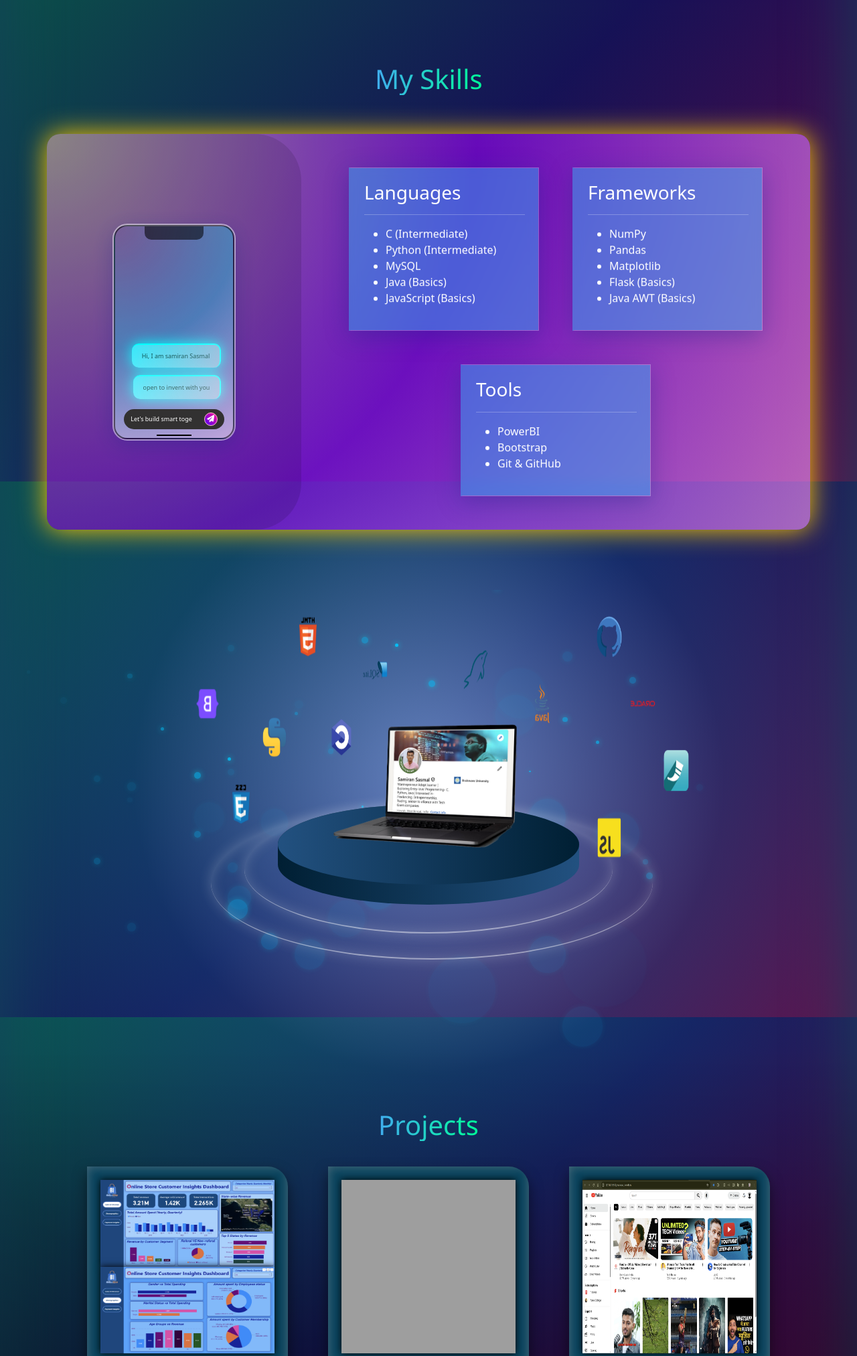
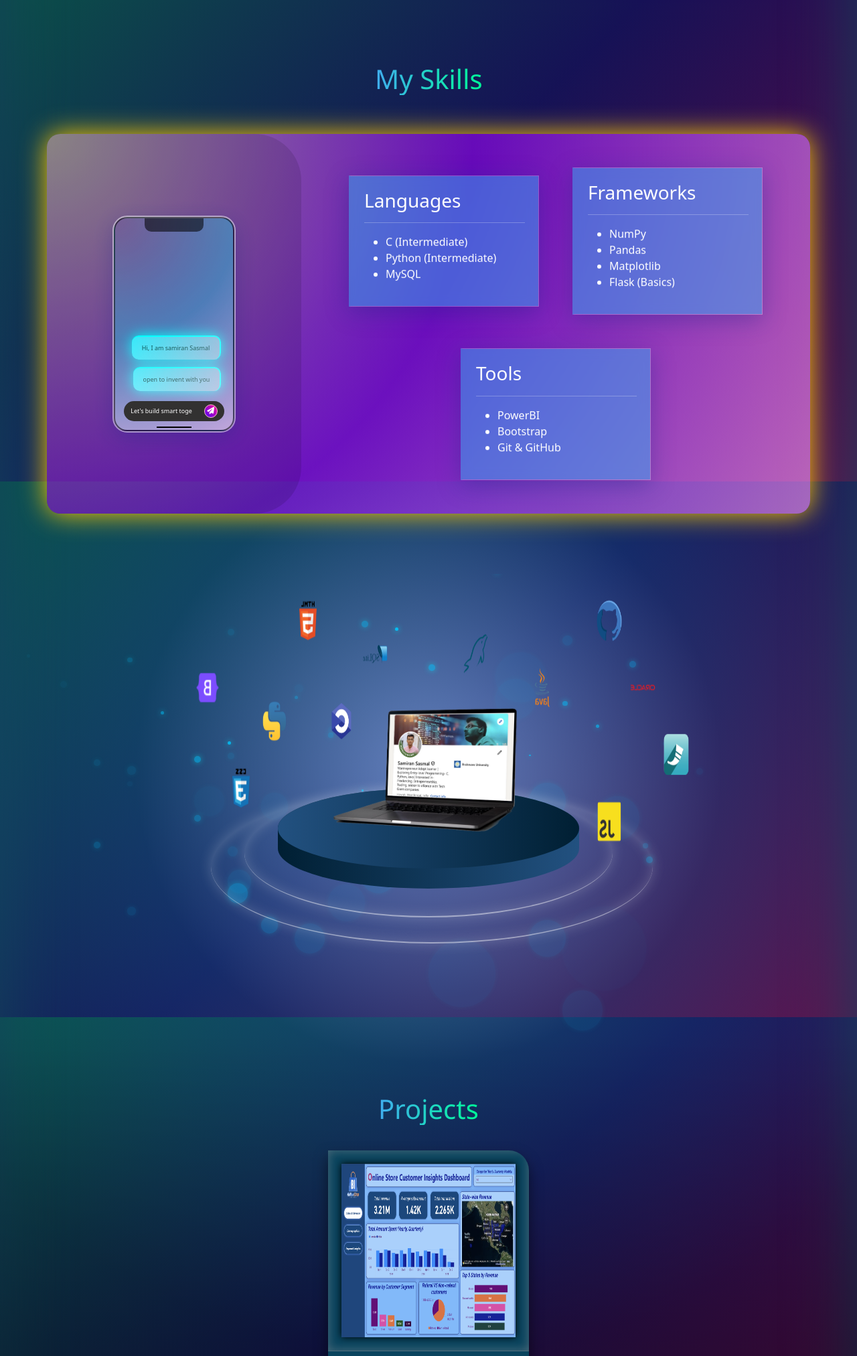
Before and after one commit to sasmal-samiran/My-Portfolio, a Flask app: page / in a window 1280 px wide. Shown: the part 2481-4506 px from the top of the page at 67% size. Run offline with Flask 3, Linux system fonts and the light colour scheme; some libraries are stand-ins or nearby versions; grey boxes are pictures that could not be loaded.

Commit message:
Updated resume

```diff
--- a/templates/index.html
+++ b/templates/index.html
@@ -229,8 +229,8 @@
                                         <li class="slide-up">C (Intermediate)</li>
                                         <li class="slide-up">Python (Intermediate)</li>
                                         <li class="slide-up">MySQL</li>
-                                        <li class="slide-up">Java (Basics)</li>
-                                        <li class="slide-up">JavaScript (Basics)</li>
+                                        <!-- <li class="slide-up">Java (Basics)</li>
+                                        <li class="slide-up">JavaScript (Basics)</li> -->
                                     </ul>
                                 </div>
                             </div>
@@ -244,7 +244,7 @@
                                         <li class="slide-up">Pandas</li>
                                         <li class="slide-up">Matplotlib</li>
                                         <li class="slide-up">Flask (Basics)</li>
-                                        <li class="slide-up">Java AWT (Basics)</li>
+                                        <!-- <li class="slide-up">Java AWT (Basics)</li> -->
                                     </ul>
                                 </div>
                             </div>
@@ -420,12 +420,12 @@
                             <div class="project-image">
                                 <div class="card-image-guard-top"></div>
                                 <div class="card-image-guard-bottom"></div>
-                                <img class="project-card-image lazy-img" style="height: 50%;"
+                                <img class="project-card-image lazy-img" style="height: 100%;"
                                     data-src="{{url_for('static', filename='images/powerBI_dashboard.png')}}"
                                     alt="Project Screenshot" loading="lazy">
-                                <img class="project-card-image lazy-img" style="height: 50%;"
+                                <!-- <img class="project-card-image lazy-img" style="height: 50%;"
                                     data-src="{{url_for('static', filename='images/powerBI_dashboard2.png')}}"
-                                    alt="Project Screenshot" loading="lazy">
+                                    alt="Project Screenshot" loading="lazy"> -->
                                 <div class="project-icons">
                                     <i class="fa-solid fa-magnifying-glass-plus magnify"></i>
                                 </div>
@@ -439,7 +439,7 @@
                             </div>
                         </div>
 
-                        <div class="project-card slide-up">
+                        <!-- <div class="project-card slide-up">
                             <div class="project-image">
                                 <div class="card-image-guard-top"></div>
                                 <div class="card-image-guard-bottom"></div>
@@ -458,9 +458,9 @@
                                     target="_blank" class="slide-up">GitHub</a>&emsp;|&emsp;
                                 <a href="{{url_for('travelplanner.home')}}">Live Demo</a>
                             </div>
-                        </div>
+                        </div> -->
 
-                        <div class="project-card slide-up">
+                        <!-- <div class="project-card slide-up">
                             <div class="project-image">
                                 <div class="card-image-guard-top"></div>
                                 <div class="card-image-guard-bottom"></div>
@@ -477,7 +477,7 @@
                                 <p class="slide-left">Built using HTML, CSS, JavaScript and Python</p>
                                 <a href="{{ url_for('projects') }}" target="_blank" class="slide-up">GitHub</a>
                             </div>
-                        </div>
+                        </div> -->
 
                         <div class="magnify-page">
                             <div class="magnify-image"></div>
```
Also changed, not shown: static/images/resume-cv.png, static/images/y.png (added), 1 other file.
